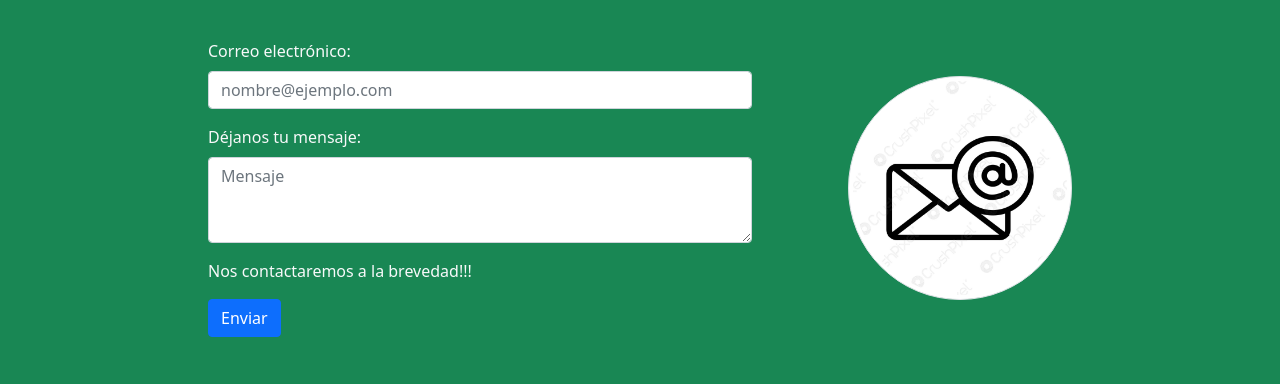
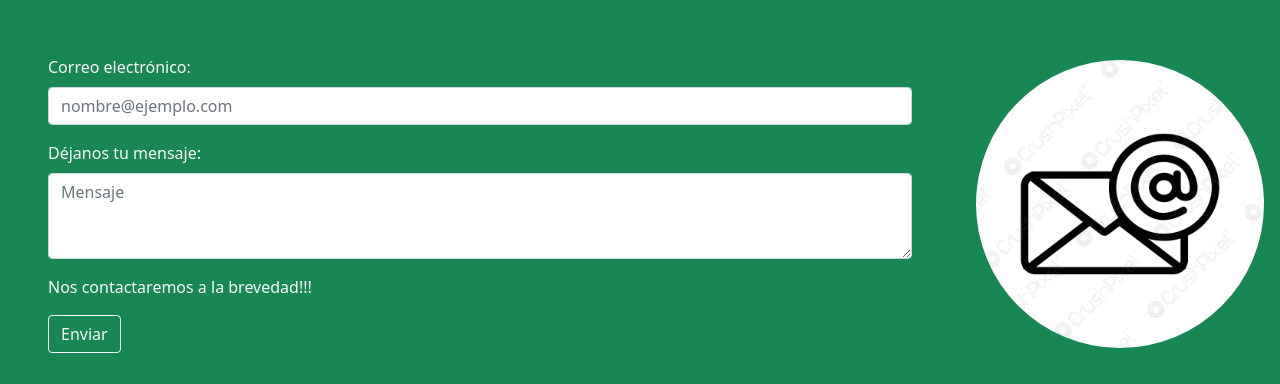
Before and after one commit to Erlin-Diaz/bellaVista-Diaz, a website: page contacto.html in a window 1280 px wide. Shown: the part 57-441 px from the top of the page. Drawn offline with nearby package versions, Linux system fonts and the light colour scheme.

Commit message:
sass_uno

```diff
--- a/contacto.html
+++ b/contacto.html
@@ -59,9 +59,16 @@
 
 	<!-- GALERÍA EVENTOS -->
 
-	<main class="container-fluid mt-5">
-		<div class="row py-5 bg-success justify-content-center ">
-			<div class="col-md-6 px-5">
+	<main class="container-fluid mt-5 pt-5 vh-100 bg-success">
+		<div class="form">
+
+
+		</div>
+
+
+
+		<div class="row py-3 ">
+			<div class="col-md-9 px-5 ">
 				<div class="mb-3">
 					<label for="exampleFormControlInput1" class="form-label text-light">Correo electrónico:</label>
 					<input type="email" class="form-control" id="exampleFormControlInput1"
@@ -74,10 +81,10 @@
 				<div>
 					<p class="text-light">Nos contactaremos a la brevedad!!!</p>
 				</div>
-				<button class="btn btn-primary" type="button">Enviar</button>
+				<button class="btn btn-outline-light" type="button">Enviar</button>
 			</div>
-			<div class="col-md-3 px-5 align-self-center">
-				<img class="img-fluid  img-thumbnail rounded-pill" src="/Imagenes/email-icon-vector-isolated-contour.jpg" alt="Mensaje via correo">
+			<div class=" col-md-3 px-3 align-self-center">
+				<img class="img-fluid rounded-pill" src="/Imagenes/email-icon-vector-isolated-contour.jpg" alt="Mensaje via correo">
 			</div>
 		</div>
 	</main>
--- /dev/null
+++ b/scss/origen.scss
@@ -0,0 +1,13 @@
+
+/*Anidamiento*/
+
+div{
+	h3{
+		background-color: greenyellow;
+		&:hover{
+			background-color: white;
+		}
+	}
+}
+
+/*Import*/
```
Also changed, not shown: Productos.html (+4 -6 lines), eventos.html (+4 -7 lines), index.html (+7 -8 lines), nosotros.html (+4 -7 lines), package.json (added, +19 -0 lines), css/destino.css (added), 1 other file.
